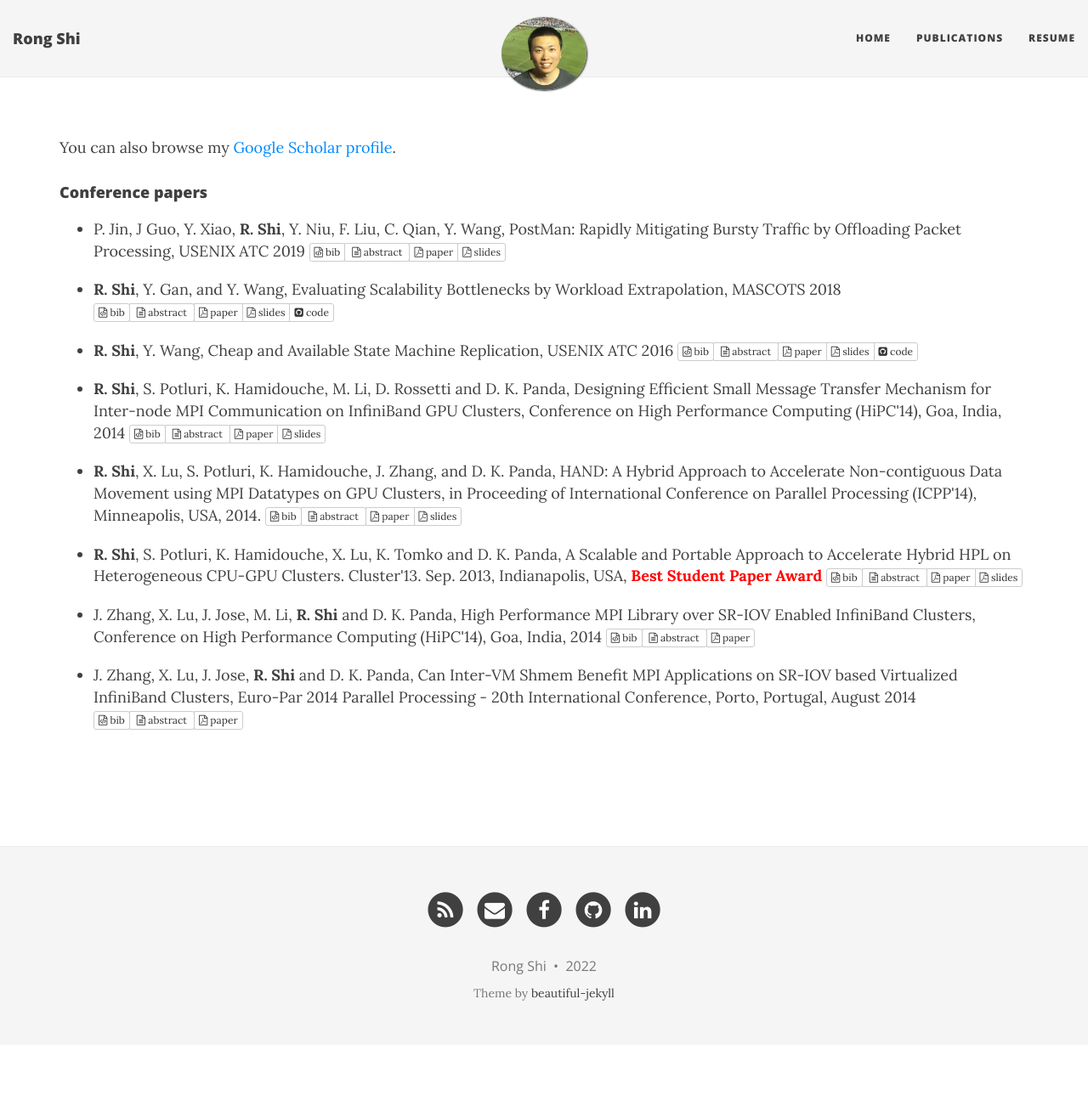
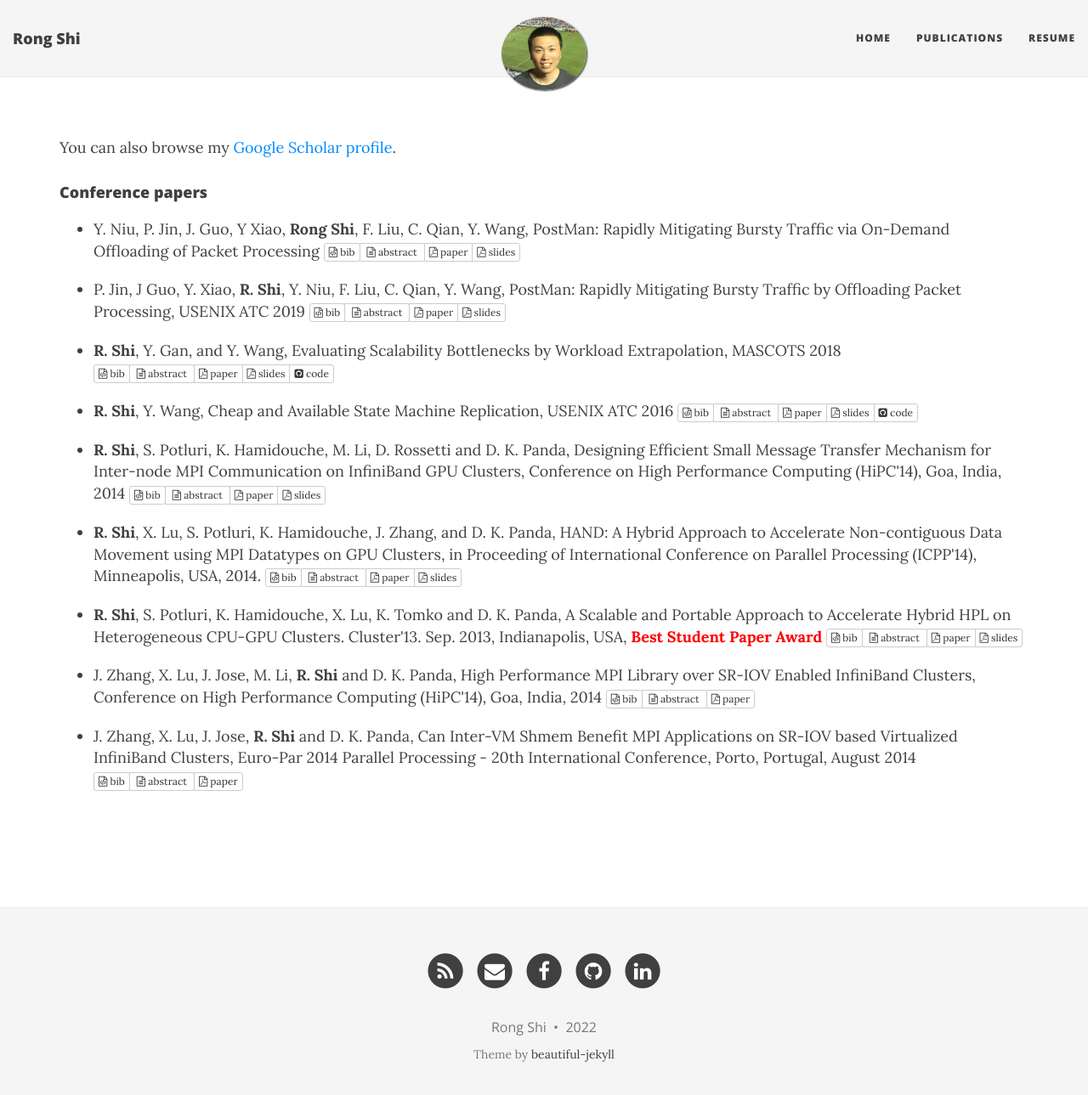
Before and after one commit to vdr007/vdr007.github.io, a Jekyll site: the page built from publications.md, in a window 1280 px wide and 1302 px high. Shown: the top 1289 px of the window at 85% size. Built offline with Jekyll 4.4.1, drawn with Linux system fonts in a browser that asks for light colours; nearby versions of some CDN libraries.

Commit message:
add tpds

```diff
--- a/publications.md
+++ b/publications.md
@@ -7,6 +7,55 @@ You can also browse my <a href="https://scholar.google.com/citations?user=WnQ255
 <br />
 
 #### Conference papers
+- <div style="margin-top:20px;">
+  Y. Niu, P. Jin, J. Guo, Y Xiao, <strong>Rong Shi</strong>, F. Liu, C. Qian, Y. Wang, PostMan: Rapidly Mitigating Bursty Traffic via On-Demand Offloading of Packet Processing
+  <span class="links btn-group">
+    <a class="btn btn-default btn-xs dropdown-toggle" href="javascript:void(0);" onclick="$('#bib_atc19').slideToggle('fast');return false;">
+      <i class="fa fa-file-code-o"></i> bib
+    </a>
+    <a class="btn btn-default btn-xs dropdown-toggle" href="javascript:void(0);" onclick="$('#abs_atc19').slideToggle('fast');return false;">
+      <i class="fa fa-file-text-o"></i> abstract
+    </a>
+    <a class="btn btn-default btn-xs" href="../pub/paper/tpds-2021-rongshi.pdf">
+      <i class="fa fa-file-pdf-o"></i> paper
+    </a>
+    <a class="btn btn-default btn-xs" href="">
+      <i class="fa fa-file-pdf-o"></i> slides
+    </a>
+    <!--a class="btn btn-default btn-xs" href="">
+      <i class="fa fa-github-square"></i> code
+    </a-->
+  </span>
+  <div id="bib_atc19" style="display:none">
+    <p style="background-color:#f0f0f0;font-size:70%;">
+    @ARTICLE{rong-tpds2021,<br>
+    author={Niu, Yipei and Jin, Panpan and Guo, Jian and Xiao, Yikai and Shi, Rong and Liu, Fangming and Qian, Chen and Wang, Yang},<br>
+    journal={IEEE Transactions on Parallel and Distributed Systems},<br>
+    title={PostMan: Rapidly Mitigating Bursty Traffic via On-Demand Offloading of Packet Processing},<br>
+    year={2022},  volume={33},  number={2},  pages={374-387},<br>
+    doi={10.1109/TPDS.2021.3092266}
+    }
+    </p>
+  </div>
+  <div id="abs_atc19" class="abstract well" style="display:none">
+  <p style="background-color:#f0f0f0;font-size:80%;">
+  Unexpected bursty traffic brought by certain sudden events, such as news in the spotlight on a
+  social network or discounted items on sale, can cause severe load imbalance in backend services.
+  Migrating hot data - the standard approach to achieve load balance - meets a challenge when handling
+  such unexpected load imbalance, because migrating data will slow down the server that is already under heavy pressure.
+  This article proposes PostMan, an alternative approach to rapidly mitigate load imbalance for services processing small requests.
+  Motivated by the observation that processing large packets incurs far less CPU overhead than processing small ones,
+  PostMan deploys a number of middleboxes called helpers to assemble small packets into large ones for the heavily-loaded server.
+  This approach essentially offloads the overhead of packet processing from the heavily-loaded server to helpers.
+  To minimize the overhead, PostMan activates helpers on demand, only when bursty traffic is detected.
+  The heavily-loaded server determines when clients connect/disconnect to/from helpers based on the real-time load statistics.
+  To tolerate helper failures, PostMan can migrate connections across helpers and can ensure packet ordering despite such migration.
+  Driven by real-world workloads, our evaluation shows that, with the help of PostMan, a Memcached server can mitigate bursty
+  traffic within hundreds of milliseconds, while migrating data takes tens of seconds and increases the latency during migration.
+  </p>
+  </div>
+  </div>
+
 - <div style="margin-top:20px;">
   P. Jin, J Guo, Y. Xiao,<strong> R. Shi</strong>, Y. Niu, F. Liu, C. Qian, Y. Wang, PostMan: Rapidly Mitigating Bursty Traffic by Offloading Packet Processing, USENIX ATC 2019
   <span class="links btn-group">
```
Also changed, not shown: 1 other file.
